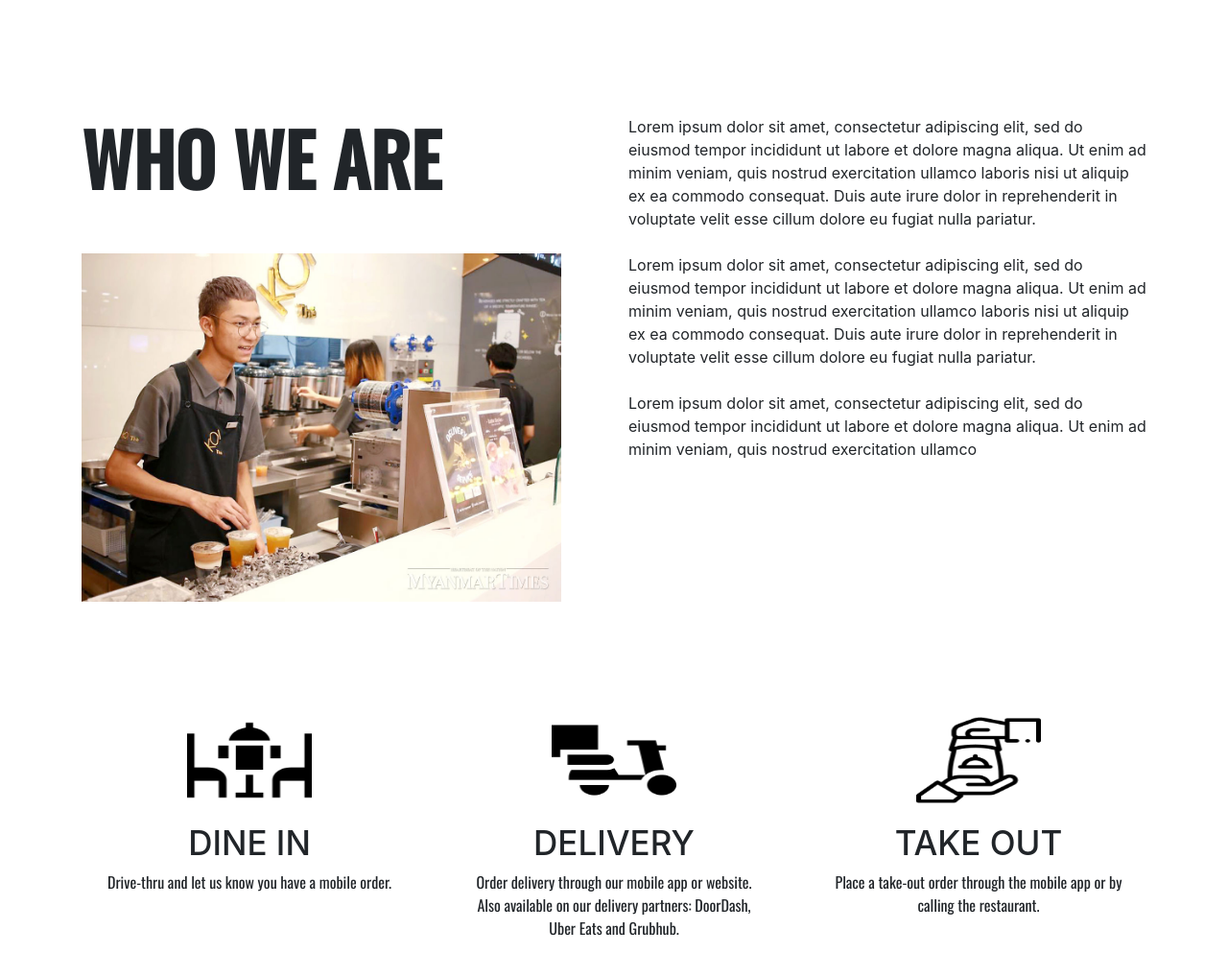
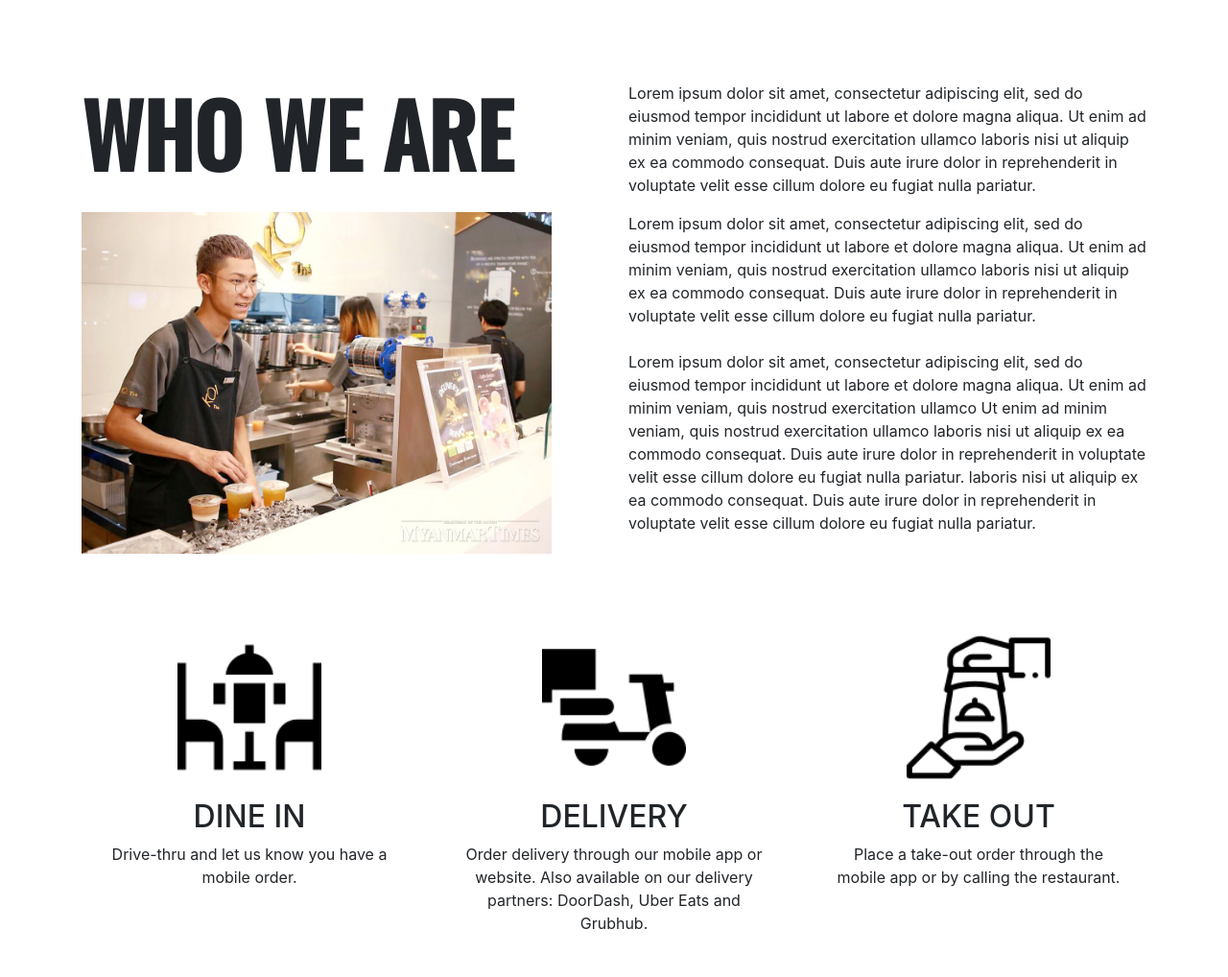
Before and after one commit to Jiernade/DMD, a plain HTML site: page index.html in a window 1280 px wide. Shown: the part 800-1818 px from the top of the page at 96% size. Drawn offline with nearby package versions, Linux system fonts and the light colour scheme; a web font is replaced by a local one.

Commit message:
responsive who are you

```diff
--- a/index.html
+++ b/index.html
@@ -47,12 +47,79 @@
     <div class="jumbotron text-center">
         <div class="intro">
             <h1><b>VIRAN TEA <br><br>WORLDWIDE</b></h1>
-
             <button type="button" class="btn btn-outline-light">BROWSE</button>
         </div>
     </div>
 
-    <div class="container about-container">
+    <!---->
+    <div class="container">
+        <div class="row">
+            <div class="col-md-6 mx-auto">
+                <h1><b>WHO WE ARE</b></h1>
+            </div>
+            <div class="col-md-6">
+                <p>Lorem ipsum dolor sit amet, consectetur adipiscing elit, sed do eiusmod tempor incididunt ut
+                    labore et dolore magna aliqua. Ut enim ad minim veniam, quis nostrud exercitation ullamco
+                    laboris nisi ut aliquip ex ea commodo consequat. Duis aute irure dolor in reprehenderit in voluptate
+                    velit esse cillum dolore eu fugiat nulla pariatur.<br></p>
+            </div>
+        </div>
+        <div class="row">
+            <div class="col-md-6">
+                <img src="images\pooppoop.jpg" class="img-fluid">
+            </div>
+            <div class="col-md-6">
+                <p>
+                    Lorem ipsum dolor sit amet, consectetur adipiscing elit, sed do eiusmod tempor incididunt ut
+                    labore et dolore magna aliqua. Ut enim ad minim veniam, quis nostrud exercitation ullamco
+                    laboris nisi ut aliquip ex ea commodo consequat. Duis aute irure dolor in reprehenderit in voluptate
+                    velit esse cillum dolore eu fugiat nulla pariatur.<br><br>
+
+                    Lorem ipsum dolor sit amet, consectetur adipiscing elit, sed do eiusmod tempor incididunt ut
+                    labore et dolore magna aliqua. Ut enim ad minim veniam, quis nostrud exercitation ullamco Ut enim ad minim veniam, quis nostrud exercitation ullamco
+                    laboris nisi ut aliquip ex ea commodo consequat. Duis aute irure dolor in reprehenderit in voluptate
+                    velit esse cillum dolore eu fugiat nulla pariatur. laboris nisi ut aliquip ex ea commodo consequat. Duis aute irure dolor in reprehenderit in voluptate
+                    velit esse cillum dolore eu fugiat nulla pariatur.
+                </p>
+            </div>
+        </div>
+    </div>
+
+    <div class="container">
+        <div class="row">
+            <div class="col-md-4">
+                <div class="card">
+                    <img src="images\dinner.png" class="card-img-top icon">
+                    <div class="card-body">
+                        <h2>DINE IN</h2>
+                        <p>Drive-thru and let us know you have a mobile order.</p>
+                    </div>
+                </div>
+            </div>
+            <div class="col-md-4">
+                <div class="card">
+                    <img src="images\delivery.png" class="card-img-top icon">
+                    <div class="card-body">
+                        <h2>DELIVERY</h2>
+                        <p>Order delivery through our mobile app or website. Also available on our delivery partners: DoorDash, Uber Eats and Grubhub.</p>
+                    </div>
+                </div>
+            </div>
+            <div class="col-md-4">
+                <div class="card">
+                    <img src="images\delivered.png" class="card-img-top icon">
+                    <div class="card-body">
+                        <h2>TAKE OUT</h2>
+                        <p>Place a take-out order through the mobile app or by calling the restaurant.</p>
+                    </div>
+                </div>
+            </div>
+        </div>
+    </div>
+
+
+    <!--
+           <div class="container about-container">
             <div class="row">
                 <div class="col-6"><h1><b>WHO WE ARE</b></h1></div>
                 <div class="col-6">Lorem ipsum dolor sit amet, consectetur adipiscing elit, sed do eiusmod tempor incididunt ut
@@ -167,177 +234,10 @@
         </div>
     </div>
 
+    -->
 
 
 
-
-
-
-
-
-
-
-
-
-
-
-
-
-
-
-
-
-
-
-
-
-
-
-
-
-
-
-
-    <!--    <section id="header">
-        <nav class="navbar navbar-expand-lg fixed-top">
-                <a class="navbar-brand justify-content-start d-flex" href="#">Viran Tea</a>
-                <button class="navbar-toggler" type="button" data-toggle="collapse" data-target="#navbarNavAltMarkup"
-                aria-controls="navbarNavAltMarkup" aria-expanded="false" aria-label="Toggle navigation">
-                <i class="fas fa-bars"></i>
-                </button>
-                <div class="collapse navbar-collapse " id="navbarNavAltMarkup">
-                    <ul class="navbar-nav">
-                          <li class="nav-item">
-                          <a class="nav-link" href="#">VIDEOS</a>
-                          </li>
-                          <li class="nav-item">
-                          <a class="nav-link" href="#">CHARACTERS</a>
-                          </li>
-                          <li class="nav-item">
-                          <a class="nav-link" href="#">HOME</a>
-                          </li>
-                      </ul>
-                </div>
-
-                  <div class="collapse navbar-collapse justify-content-end d-flex" id="navbarNavAltMarkup">
-                    <ul class="navbar-nav mt-auto" >
-                          <li class="nav-item cart">
-                          <a class="nav-link" href="cart.html"><i class="fas fa-shopping-cart"></i><span>0</span></a>
-                          </li>
-                      </ul>
-                  </div>
-
-          </nav>
-    </section>
-
-    <div class="jumbotron text-center">
-        <div class="intro">
-            <h1><b>VIRAN TEA</b></h1>
-            <h1><b>WORLDWIDE</b></h1>
-            <button type="button" class="btn btn-outline-light">BROWSE</button>
-        </div>
-    </div>
-
-
-* {
-    margin: 0px;
-    padding: 0px;
-    font-family: 'Noto Sans KR', sans-serif;}
-
-
-.jumbotron {
-    background-image: url(bt2.png);
-    height: 89vh;
-    background-size:cover;
-    background-position: center;
-    color: white;
-    border-radius: 0px!important;
-}
-
-.jumbotron h1 {
-    margin: 30px 0;
-    font-size: 80px;
-    line-height: 40px;
-}
-
-.intro {
-    padding-top: 190px;
-}
-
-.navbar {
-    background-color: rgba(0, 0, 0, 0.692);
-}
-
-.navbar-nav a {
-    color: white!important;
-    margin: 0 20px;
-    margin-top: 10px;
-}
-
-.navbar-brand {
-    color: white!important;
-
-}
-
-.navbar-toggler {
-    color: white!important;
-    border: none!important;
-    outline: none!important;
-}
-
-.navbar-toggler .fas {
-    color: white;
-    font-size: 26px;
-}
-
-.nav-link:hover {
-    font-weight: 600;
-    border-bottom: 1px solid white;
-    margin-bottom: -1px;
-}
-
-#header .btn {
-    border: 1px solid white;
-    margin-top: 20px;
-    padding: 6px 26px;
-    font-size: 16px;
-}
-
-@media only screen and (max-width: 600px) {
-
-
-    .navbar {
-        background-color: rgba(0, 0, 0, 0.034);
-    }
-
-    .jumbotron h1 {
-        font-size: 26px;
-        line-height: 1.7;
-    }
-
-    .intro {
-        padding-top: 100px;
-        margin-bottom: 25px;
-    }
-
-    }
-
-
-
-
-
-
-
-
-
-
-
-
-
-
-
-
--->
 
 <script src="https://code.jquery.com/jquery-3.4.1.slim.min.js" integrity="sha384-J6qa4849blE2+poT4WnyKhv5vZF5SrPo0iEjwBvKU7imGFAV0wwj1yYfoRSJoZ+n" crossorigin="anonymous"></script>
 <script src="https://cdn.jsdelivr.net/npm/popper.js@1.16.0/dist/umd/popper.min.js" integrity="sha384-Q6E9RHvbIyZFJoft+2mJbHaEWldlvI9IOYy5n3zV9zzTtmI3UksdQRVvoxMfooAo" crossorigin="anonymous"></script>
--- a/style.css
+++ b/style.css
@@ -25,23 +25,9 @@
 .navbar-brand {
     margin-left: 20px;
     font-family: 'Noto Sans KR', sans-serif;
-
 }
 
-.jumbotron h1 {
-    margin: 40px 0;
-    font-family: 'Noto Sans KR', sans-serif;
-    font-size: 80px;
-    line-height: 40px;
-}
 
-.intro {
-    padding-top: 260px;
-}
-
-.navbar {
-    background-color: rgba(0, 0, 0, 0.692);
-}
 
 .navbar-nav a {
     color: white!important;
@@ -78,9 +64,13 @@
     font-size: 16px;
 }
 
-@media only screen and (max-width: 600px) {
 
 
+    /* Extra small devices (portrait phones, less than 576px)
+ No media query for `xs` since this is the default in Bootstrap
+
+ /* Small devices (landscape phones, 576px and up) */
+@media (min-width: 300px) {
     .navbar {
         background-color: rgba(0, 0, 0, 0.034);
     }
@@ -96,11 +86,217 @@
     }
 
     .container h1 {
-        font-size: 75px;
+        font-size: 55px;
+        text-align: center;
         font-family: 'Oswald', sans-serif;
     }
 
+    .container p {
+        font-size: 13px;
+        text-align:center;
     }
+
+
+    .container {
+        margin-top: 85px;
+    }
+
+    .card img {
+        max-width: 150px;
+        align-self: center;
+    }
+
+    .card {
+        border: none;
+    }
+
+    .card-body h2 {
+        text-align: center;
+    }
+
+    .card p {
+        text-align: center;
+    }
+
+
+}
+
+/* Medium devices (tablets, 768px and up) */
+@media (min-width: 768px) {
+    .jumbotron h1 {
+        margin: 40px 0;
+        font-family: 'Noto Sans KR', sans-serif;
+        font-size: 80px;
+        line-height: 40px;
+    }
+
+    .intro {
+        padding-top: 260px;
+    }
+
+    .navbar {
+        background-color: rgba(0, 0, 0, 0.829);
+        box-shadow: 10px;
+    }
+
+    .container h1 {
+        font-size: 65px;
+        font-family: 'Oswald', sans-serif;
+    }
+
+    .container {
+        margin-top: 85px;
+    }
+
+    .container p {
+        font-size: 12px;
+        text-align: left;
+    }
+
+    .card img {
+        max-width: 150px;
+        align-self: center;
+    }
+
+    .card {
+        border: none;
+    }
+
+    .card-body h2 {
+        text-align: center;
+    }
+
+    .card p {
+        text-align: center;
+    }
+
+
+ }
+
+/* Large devices (desktops, 992px and up) */
+@media (min-width: 992px) {
+    .jumbotron h1 {
+        margin: 40px 0;
+        font-family: 'Noto Sans KR', sans-serif;
+        font-size: 80px;
+        line-height: 40px;
+    }
+
+    .intro {
+        padding-top: 260px;
+    }
+
+    .navbar {
+        background-color: rgba(0, 0, 0, 0.692);
+    }
+
+    .container h1 {
+        font-size: 90px;
+        font-family: 'Oswald', sans-serif;
+    }
+
+    .container p {
+        font-size: 16px;
+        text-align: left;
+    }
+
+    .container {
+        margin-top: 85px;
+    }
+
+
+    .card img {
+        max-width: 150px;
+        align-self: center;
+    }
+
+    .card {
+        border: none;
+    }
+
+    .card-body h2 {
+        text-align: center;
+    }
+
+    .card p {
+        text-align: center;
+    }
+
+
+}
+
+/* Extra large devices (large desktops, 1200px and up) */
+@media (min-width: 1200px) {
+    .jumbotron h1 {
+        margin: 40px 0;
+        font-family: 'Noto Sans KR', sans-serif;
+        font-size: 80px;
+        line-height: 40px;
+    }
+
+    .intro {
+        padding-top: 260px;
+    }
+
+    .navbar {
+        background-color: rgba(0, 0, 0, 0.692);
+    }
+
+    .container h1 {
+        font-size: 90px;
+        font-family: 'Oswald', sans-serif;
+        text-align: left;
+    }
+
+    .container img {
+        max-width: 490px;
+    }
+
+    .container p {
+        font-size: 16px;
+    }
+
+    .container {
+        margin-top: 85px;
+    }
+
+    .card img {
+        max-width: 150px;
+        align-self: center;
+    }
+
+    .card {
+        border: none;
+    }
+
+    .card-body h2 {
+        text-align: center;
+    }
+
+    .card p {
+        text-align: center;
+    }
+
+ }
+
+
+
+
+
+
+
+
+
+
+
+
+
+
+
+
+
+
+ /*
 
     .DDT {
         margin-top: 100px;
```
